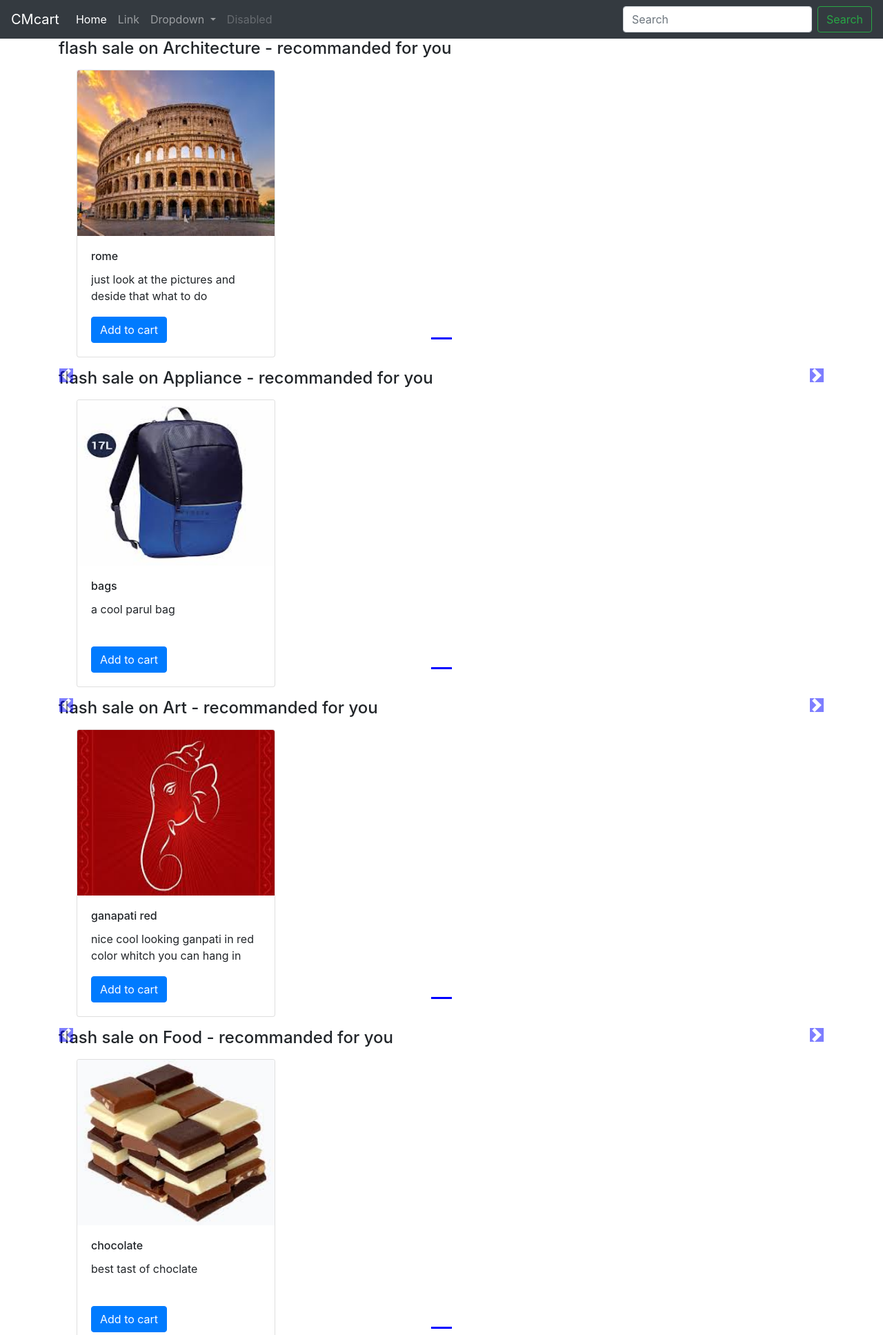
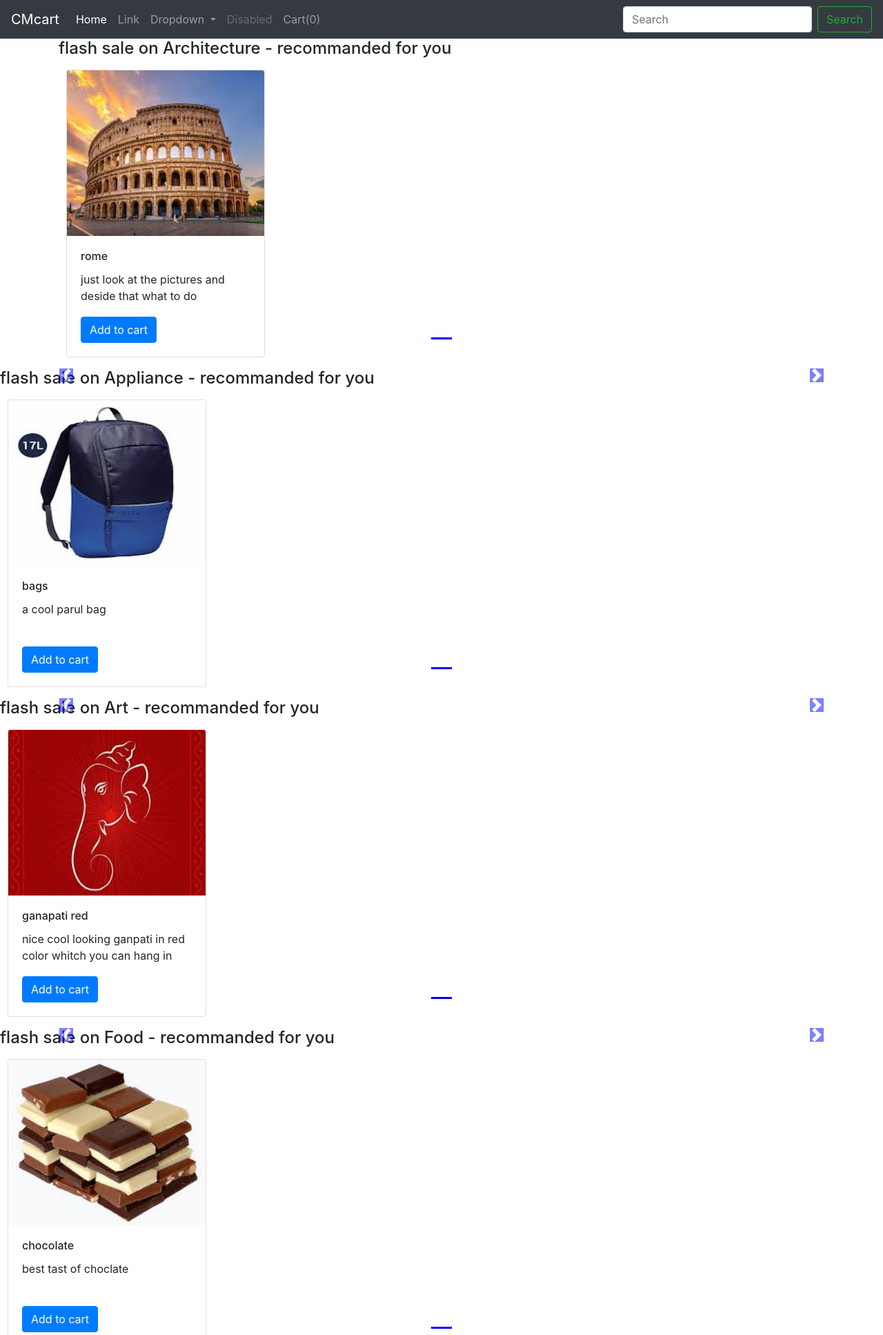
Before and after one commit to KevinThoriya/E-commerce_DJango, a Django app: page /shop/ in a window 1280 px wide. Shown: the top 1935 px of the page at 69% size. Run offline with Django 3.2, Linux system fonts and the light colour scheme; data comes from the database, SQL or seed files in the repository; some libraries are stand-ins or nearby versions.

Commit message:
improving silder logic and adding cart counter

```diff
--- a/shop/templates/shop/basic.html
+++ b/shop/templates/shop/basic.html
@@ -46,6 +46,9 @@
                 <li class="nav-item">
                     <a class="nav-link disabled" href="#" tabindex="-1" aria-disabled="true">Disabled</a>
                 </li>
+                <li class="nav-item">
+                        <a class="nav-link" href="#">Cart(<span id="cart_counter" >0</span>)</a>
+                    </li>
             </ul>
             <form class="form-inline my-2 my-lg-0">
                 <input class="form-control mr-sm-2" type="search" placeholder="Search" aria-label="Search">
--- a/shop/templates/shop/index.html
+++ b/shop/templates/shop/index.html
@@ -54,20 +54,7 @@ padding-right: 0;
             {% endfor %}
         </ul>
 
-        <div class="container carousel-inner no-padding">
-            <div class="carousel-item active">
-                <div class="col-xs-3 col-sm-3 col-md-3">
-                    <div class="card" style="width: 18rem;">
-                        <img src='/media/{{ product.0.product_image }}' class="card-img-top" alt="...">
-                        <div class="card-body">
-                            <h6 class="card-title">{{product.0.product_name}}</h6>
-                            <p class="card-text"> {{ product.0.product_disc }} </p>
-                            <button id="pr{{product.0.id}}" class=" cart btn btn-primary">Add to cart</a>
-                        </div>
-                    </div>
-                </div>
-
-                {% for i in product|slice:"1:" %}
+                {% for i in product %}
                 <div class="col-xs-3 col-sm-3 col-md-3">
                     <div class="card" style="width: 18rem;">
                         <img src='/media/{{ i.product_image }}' class="card-img-top" alt="...">
@@ -78,7 +65,7 @@ padding-right: 0;
                         </div>
                     </div>
                 </div>
-                {% if forloop.counter|divisibleby:3 and forloop.counter > 0 and not forloop.last %}
+                {% if forloop.counter|divisibleby:4 and forloop.counter > 0 and not forloop.last %}
             </div><div class="carousel-item">
                 {% endif %}
                 {% endfor %}
@@ -103,14 +90,17 @@ padding-right: 0;
 
 <script>
     var cart;
+    // console.log(Object);
     function clearcart(){
         localStorage.setItem('cart', JSON.stringify({}));
         cart = {};
+        document.getElementById('cart_counter').innerHTML = Object.keys(cart).length;
     }
     if(localStorage.getItem('cart') == null){
         cart = {};
     } else {
-    cart = JSON.parse(localStorage.getItem('cart'))
+        cart = JSON.parse(localStorage.getItem('cart'));
+        document.getElementById('cart_counter').innerHTML = Object.keys(cart).length;
     }
     $(".cart").click(function() {
         strid = this.id.toString();
@@ -120,9 +110,8 @@ $(".cart").click(function() {
             cart[strid] += 1;
         }
         localStorage.setItem('cart' , JSON.stringify(cart));
-    console.log(cart);
+        document.getElementById('cart_counter').innerHTML = Object.keys(cart).length;
     });
-
 </script>
 
 {% endblock %}
```
Lines whose indentation alone changed are shown as unchanged.
